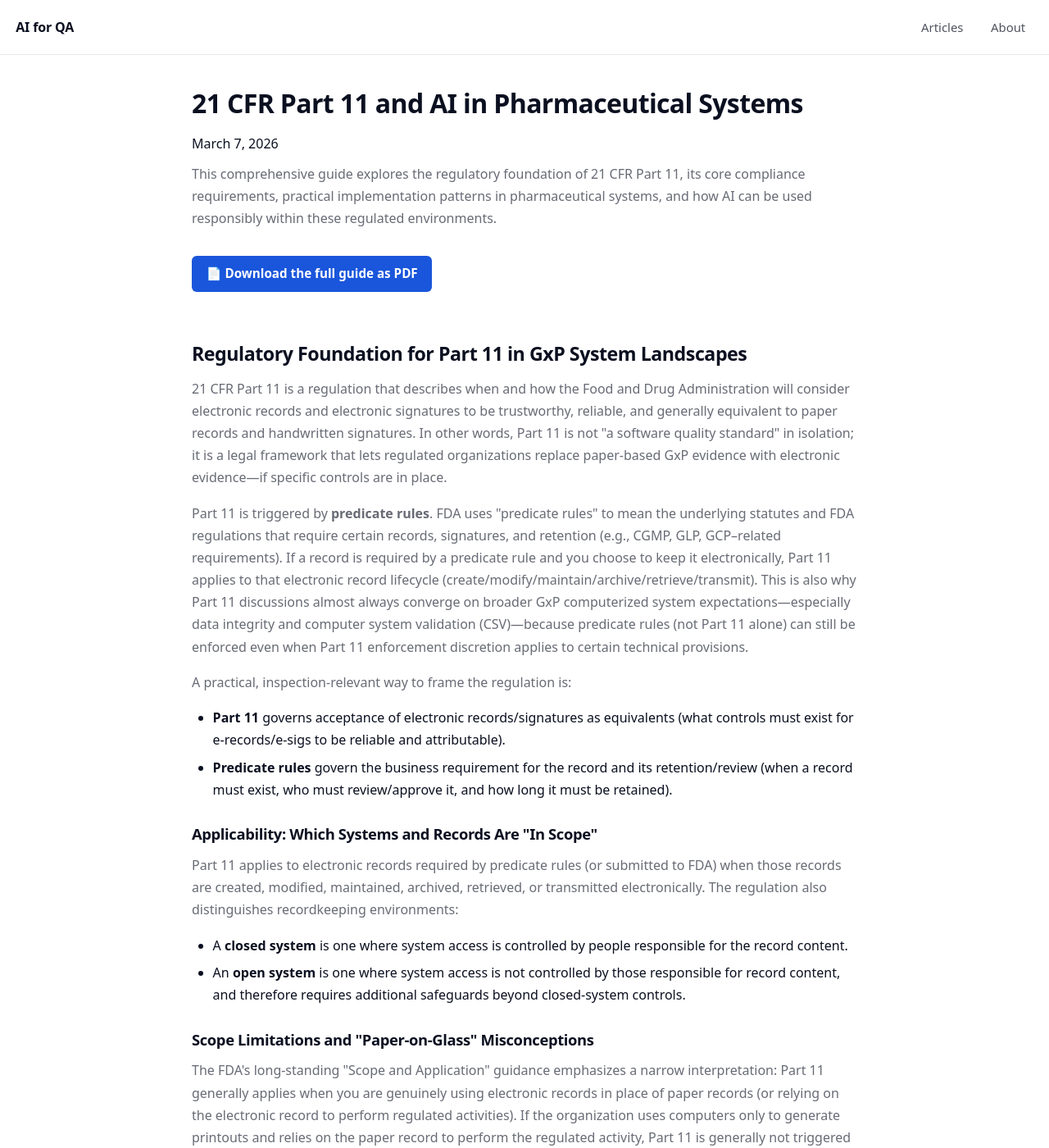
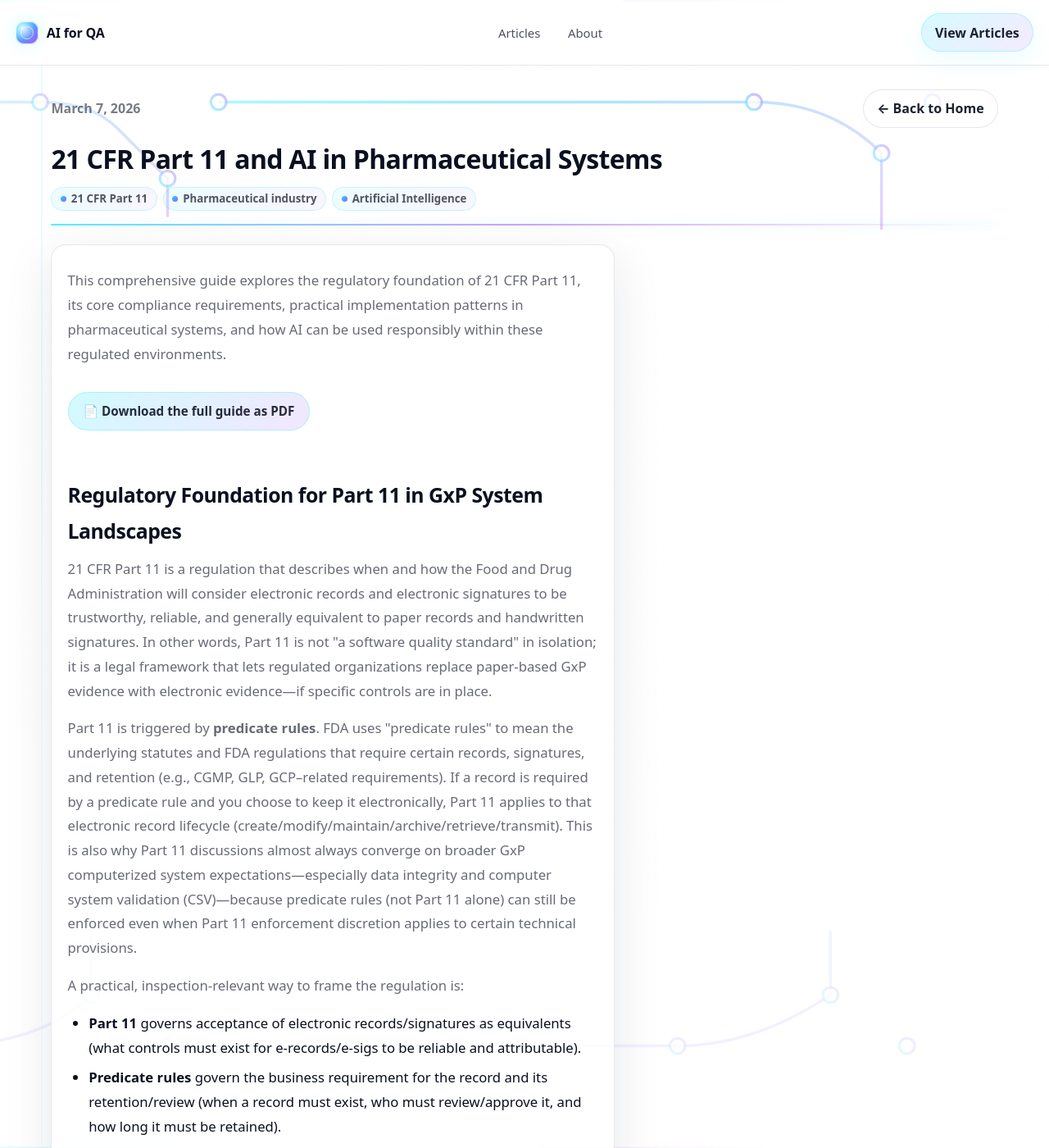
Before and after one commit to calcifergtp-glitch/AIforQA, a Jekyll site: the page built from _posts/2026-03-07-21-cfr-part-11-ai-pharmaceutical-compliance.md, in a window 1280 px wide and 1400 px high. Shown: the whole window at 82% size. Built offline with Jekyll 4.4.1, drawn with Linux system fonts in a browser that asks for light colours; some of the changed text lies outside the part shown.

Commit message:
Improve typography and add neon/cyber visual components
- _layouts/post.html: add bg scaffold, improved topbar with brandMark+actions,
  wrap content in .wrap/.postWrap/.post/.postMeta/.postContent, dynamic tag
  pills from page.tags (fallback to page.categories), neon divider, full footer
- styles.css: add .neonDivider, .glowCard, .tagPills/.tagPill/.dot, improve
  .postContent typography, scope .pdf-download-link, remove old .post-content
- index.html: add featured glowCard in hero section for 21 CFR Part 11 article

Co-authored-by: calcifergtp-glitch <228734179+calcifergtp-glitch@users.noreply.github.com>

```diff
--- a/_layouts/post.html
+++ b/_layouts/post.html
@@ -7,26 +7,48 @@
   <link rel="stylesheet" href="{{ '/styles.css' | relative_url }}" />
 </head>
 <body>
+  <div class="bg"><div class="grid"></div><div class="lines" aria-hidden="true"></div></div>
   <header class="topbar">
-    <a class="brand" href="{{ '/' | relative_url }}"><span class="brandText">AI for QA</span></a>
+    <a class="brand" href="{{ '/' | relative_url }}"><span class="brandMark" aria-hidden="true"></span><span class="brandText">AI for QA</span></a>
     <nav class="nav" aria-label="Primary">
       <a href="{{ '/#articles' | relative_url }}">Articles</a>
       <a href="{{ '/about.html' | relative_url }}">About</a>
     </nav>
+    <div class="actions"><a class="btn" href="{{ '/#articles' | relative_url }}">View Articles</a></div>
   </header>
-  <main class="post-content">
-    <article>
-      <header>
+  <main>
+    <div class="wrap postWrap">
+      <div class="post">
+        <div class="postMeta">
+          <time class="metaLine" datetime="{{ page.date | date_to_xmlschema }}">{{ page.date | date: "%B %-d, %Y" }}</time>
+          <a class="btn ghost" href="{{ '/' | relative_url }}">&larr; Back to Home</a>
+        </div>
         <h1>{{ page.title }}</h1>
-        <time datetime="{{ page.date | date_to_xmlschema }}">{{ page.date | date: "%B %-d, %Y" }}</time>
-      </header>
-      {{ content }}
-    </article>
-    <p><a href="{{ '/' | relative_url }}">&larr; Back to Home</a></p>
+        {% assign pill_tags = page.tags %}
+        {% if pill_tags == empty %}{% assign pill_tags = page.categories %}{% endif %}
+        {% if pill_tags != empty %}
+        <div class="tagPills">
+          {% for tag in pill_tags %}<span class="tagPill"><span class="dot" aria-hidden="true"></span>{{ tag }}</span>{% endfor %}
+        </div>
+        <div class="neonDivider" aria-hidden="true"></div>
+        {% endif %}
+        <div class="postContent">
+          {{ content }}
+        </div>
+      </div>
+    </div>
   </main>
   <footer class="footer">
     <div class="footInner">
-      <div class="footNote">Educational content only. Not regulatory or legal advice.</div>
+      <div>
+        <div class="footBrand"><span class="brandMark small" aria-hidden="true"></span>AI for QA</div>
+        <div class="footNote">Educational content only. Not regulatory or legal advice.</div>
+      </div>
+      <div class="footNote">
+        <a class="link" href="{{ '/about.html' | relative_url }}">About</a> <span class="sep">•</span>
+        <a class="link" href="{{ '/privacy-policy.html' | relative_url }}">Privacy Policy</a> <span class="sep">•</span>
+        <a class="link" href="{{ '/disclaimer.html' | relative_url }}">Disclaimer</a>
+      </div>
     </div>
   </footer>
 </body>
--- a/styles.css
+++ b/styles.css
@@ -587,44 +587,97 @@ th{ background: rgba(255,255,255,.96); color: rgba(11,16,32,.72); font-weight: 8
   overflow-wrap: normal;
 }
 
-/* Jekyll post layout styles */
-.post-content{
-  max-width: 860px;
-  margin: 2rem auto;
-  padding: 0 1.5rem 3rem;
-  font-size: 1rem;
-  line-height: 1.7;
-  color: #0b1020;
+/* Neon divider */
+.neonDivider{
+  height: 2px;
+  border: none;
+  background: linear-gradient(90deg, rgba(0,229,255,.65), rgba(168,85,247,.55), rgba(0,229,255,.0));
+  border-radius: 999px;
+  margin: 1rem 0 1.4rem;
+  box-shadow: 0 0 8px rgba(0,229,255,.18);
 }
-.post-content h1{ font-size: 2rem; margin-bottom: .5rem; }
-.post-content h2{ font-size: 1.45rem; margin-top: 2rem; margin-bottom: .6rem; }
-.post-content h3{ font-size: 1.15rem; margin-top: 1.5rem; margin-bottom: .4rem; }
-.post-content p{ margin-bottom: 1rem; }
-.post-content ul{ padding-left: 1.6rem; margin-bottom: 1rem; }
-.post-content li{ margin-bottom: .4rem; }
-.post-content table{ width: 100%; border-collapse: collapse; margin: 1.5rem 0; font-size: .92rem; }
-.post-content th, .post-content td{ padding: .55rem .8rem; border: 1px solid #dde1ea; text-align: left; vertical-align: top; }
-.post-content th{ background: #f4f6fa; font-weight: 600; }
-.post-content tr:nth-child(even) td{ background: #f9fafc; }
-.post-content .tool-comparison{ overflow-x: auto; }
-.post-content .references{ padding-left: 1.4rem; }
-.post-content .references li{ margin-bottom: .5rem; }
-.post-content a{ color: #1a56db; text-decoration: underline; }
-.post-content a:hover{ color: #1141b3; }
 
-/* PDF download link */
-.pdf-download-link{
+/* Glow card */
+.glowCard{
+  border-radius: var(--radius);
+  border: 1px solid rgba(0,229,255,.22);
+  background: rgba(255,255,255,.88);
+  box-shadow: 0 0 0 1px rgba(168,85,247,.08) inset, var(--shadow);
+  padding: 1.4rem 1.6rem;
+  position: relative;
+  overflow: hidden;
+}
+.glowCard::before{
+  content:"";
+  position:absolute; top:0; left:0; right:0; height:3px;
+  background: linear-gradient(90deg, var(--c1), var(--c2));
+  border-radius: var(--radius) var(--radius) 0 0;
+  opacity: .7;
+}
+.glowCard:hover{
+  box-shadow: 0 0 0 1px rgba(0,229,255,.14) inset, 0 20px 56px rgba(0,229,255,.12);
+  border-color: rgba(0,229,255,.30);
+  transform: translateY(-1px);
+  transition: transform .12s ease, box-shadow .12s ease;
+}
+.glowCardLabel{ font-size: .82rem; font-weight: 760; letter-spacing: .04em; text-transform: uppercase; color: rgba(11,16,32,.48); margin-bottom: .45rem; }
+.glowCardTitle{ font-size: 1.15rem; font-weight: 820; color: rgba(11,16,32,.88); line-height: 1.3; margin: 0 0 .5rem; }
+.glowCardDesc{ font-size: .93rem; color: rgba(11,16,32,.58); margin: 0 0 .9rem; }
+.glowCardCta{ font-size: .9rem; font-weight: 760; color: rgba(0,180,220,.90); }
+
+/* Tag pills */
+.tagPills{ display:flex; flex-wrap: wrap; gap: .45rem; margin: .8rem 0 .6rem; }
+.tagPill{
+  display:inline-flex; align-items:center; gap:.38rem;
+  padding: .3rem .65rem;
+  border-radius: 999px;
+  border: 1px solid rgba(0,229,255,.20);
+  background: linear-gradient(135deg, rgba(0,229,255,.07), rgba(168,85,247,.06));
+  color: rgba(11,16,32,.70);
+  font-size: .83rem;
+  font-weight: 700;
+}
+.tagPill .dot{
+  width: 7px; height: 7px; border-radius: 999px;
+  background: linear-gradient(135deg, var(--c1), var(--c2));
+  flex-shrink: 0;
+}
+
+/* Post typography improvements */
+.postContent{
+  font-size: 1.045rem;
+  line-height: 1.78;
+  max-width: 72ch;
+}
+.postContent h1{ font-size: clamp(1.6rem, 1.8vw + 1rem, 2.2rem); margin-top: .1rem; margin-bottom: .7rem; line-height: 1.15; }
+.postContent h2{ font-size: clamp(1.2rem, 1.2vw + .85rem, 1.55rem); margin-top: 2rem; margin-bottom: .55rem; }
+.postContent h3{ font-size: 1.1rem; margin-top: 1.4rem; margin-bottom: .35rem; }
+.postContent p{ margin-bottom: 1rem; }
+.postContent ul, .postContent ol{ padding-left: 1.6rem; margin-bottom: 1rem; }
+.postContent li{ margin-bottom: .4rem; }
+.postContent a{
+  color: rgba(0,180,220,.90);
+  border-bottom: 1px solid rgba(0,229,255,.28);
+  transition: border-color .12s ease, color .12s ease;
+}
+.postContent a:hover{ color: var(--c2); border-bottom-color: rgba(168,85,247,.40); }
+.postContent .pdf-download-link{
   display: inline-flex;
   align-items: center;
   gap: .4rem;
   margin: 1rem 0 1.5rem;
   padding: .55rem 1.1rem;
-  background: #1a56db;
-  color: #fff !important;
-  border-radius: 6px;
-  font-weight: 600;
+  background: linear-gradient(135deg, rgba(0,229,255,.18), rgba(168,85,247,.14));
+  border: 1px solid rgba(0,229,255,.24);
+  color: rgba(11,16,32,.88) !important;
+  border-radius: 999px;
+  font-weight: 700;
   font-size: .95rem;
   text-decoration: none !important;
-  transition: background 150ms;
+  transition: box-shadow .12s ease, transform .12s ease;
 }
-.pdf-download-link:hover{ background: #1141b3; }
+.postContent .pdf-download-link:hover{
+  box-shadow: 0 8px 28px rgba(0,229,255,.14);
+  transform: translateY(-1px);
+  border-color: rgba(0,229,255,.34);
+}
```
Also changed, not shown: index.html (+1 -1 lines).
